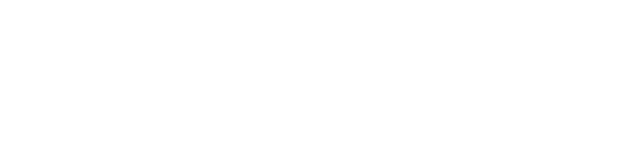
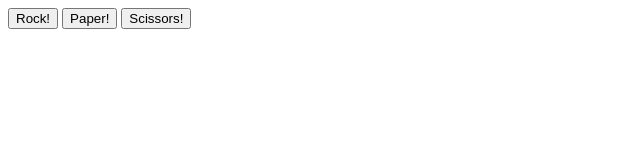
Before and after one commit to sblaize/rock-paper-scissors, a plain HTML site: page index.html in a window 1280 px wide. Shown: the whole page, without its empty margins (0-640 px from the left). Drawn offline with Linux system fonts and the light colour scheme.

Commit message:
Added rps buttons

```diff
--- a/index.html
+++ b/index.html
@@ -7,5 +7,8 @@
 <body>
 <script src="javascript.js">
 </script>
+<button>Rock!</button>
+<button>Paper!</button>
+<button>Scissors!</button>
 </body>
 </html>
```
